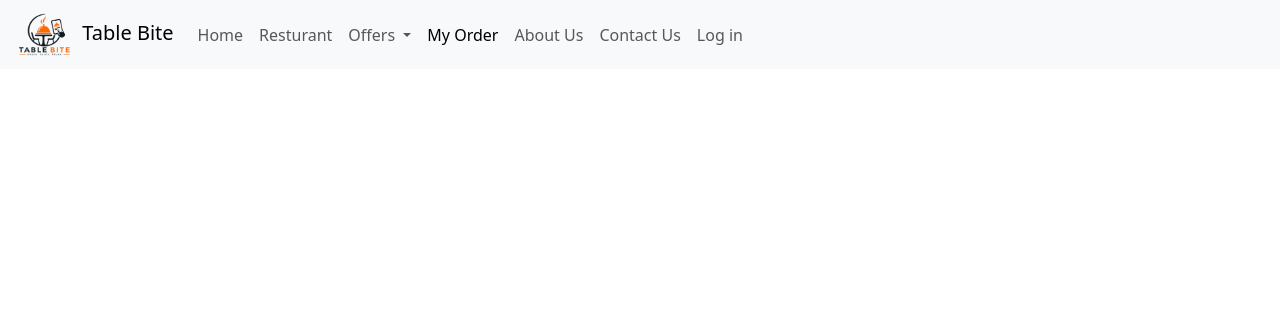
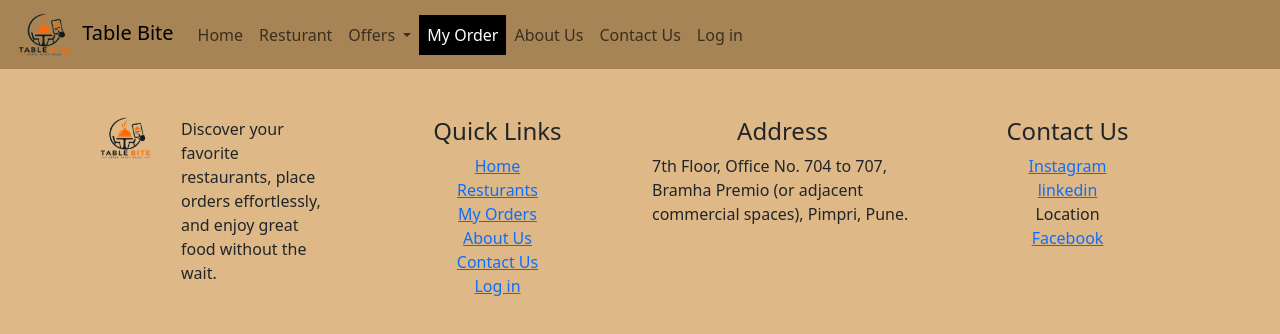
Before and after one commit to SancheetWorks/learning_bootstrap, a plain HTML site: page my_order.html in a window 1280 px wide. Drawn offline with nearby package versions, Linux system fonts and the light colour scheme.

Commit message:
my order page updated

```diff
--- a/my_order.html
+++ b/my_order.html
@@ -9,11 +9,12 @@
             rel="stylesheet"
             integrity="sha384-sRIl4kxILFvY47J16cr9ZwB07vP4J8+LH7qKQnuqkuIAvNWLzeN8tE5YBujZqJLB"
             crossorigin="anonymous">
+        <link href="css/index.css" rel="stylesheet" type="text/css" />
     </head>
     <body>
         <!-- header start -->
         <header>
-            <nav class="navbar navbar-expand-lg bg-body-tertiary">
+            <nav class="navbar navbar-expand-lg">
                 <div class="container-fluid">
                     <a class="navbar-brand" href="#"><img src="images/logo.png"
                             alt="logo" width="65px" /> Table Bite</a>
@@ -74,6 +75,67 @@
             </nav>
         </header>
         <!-- header end -->
+
+        <!-- footer starts -->
+        <footer>
+            <section class="mt-5 mb-5">
+                <div class="container">
+                    <div class="row">
+                        <div class="col-md-3">
+                            <div class="container">
+                                <div class="row">
+                                    <div class="col-md-4">
+                                        <img src="images/logo.png"
+                                            alt="Table Bite - Logo"
+                                            class="img-fluid pb-3">
+                                    </div>
+                                    <div class="col-md-8">
+                                        <p>Discover your
+                                            favorite restaurants, place orders
+                                            effortlessly, and enjoy great food
+                                            without the
+                                            wait.</p>
+                                    </div>
+                                </div>
+                            </div>
+                        </div>
+                        <div class="col-md-3">
+                            <h4 class="align">Quick Links</h4>
+                            <ul class="list_style">
+                                <li><a href="index.html">Home</a></li>
+                                <li><a href="resturant.html">Resturants</a></li>
+                                <li><a href="my_order.html">My Orders</a></li>
+                                <li><a href="about_us.html">About Us</a></li>
+                                <li><a href="contact_us.html">Contact
+                                        Us</a></li>
+                                <li><a href="log_in.html">Log in</a></li>
+                            </ul>
+                        </div>
+                        <div class="col-md-3">
+                            <h4 class="align">Address</h4>
+                            <p>7th Floor, Office No. 704 to 707, Bramha Premio
+                                (or adjacent commercial spaces), Pimpri,
+                                Pune.</p>
+                        </div>
+                        <div class="col-md-3">
+                            <h4 class="align">Contact Us</h4>
+                            <ul class="list_style">
+                                <li><a
+                                        href="https://www.instagram.com/">Instagram</a></li>
+                                <li><a
+                                        href="https://www.linkedin.com/">linkedin</a></li>
+                                <li><a
+                                        href="https://maps.app.goo.gl/TKPCgPG77eALCs3F9"></a>Location</li>
+                                <li><a
+                                        href="https://www.facebook.com/">Facebook</a></li>
+                            </ul>
+                        </div>
+                    </div>
+                </div>
+            </section>
+        </footer>
+        <!-- footer ends -->
+
         <script
             src="https://cdn.jsdelivr.net/npm/bootstrap@5.3.8/dist/js/bootstrap.bundle.min.js"
             integrity="sha384-FKyoEForCGlyvwx9Hj09JcYn3nv7wiPVlz7YYwJrWVcXK/BmnVDxM+D2scQbITxI"
```
